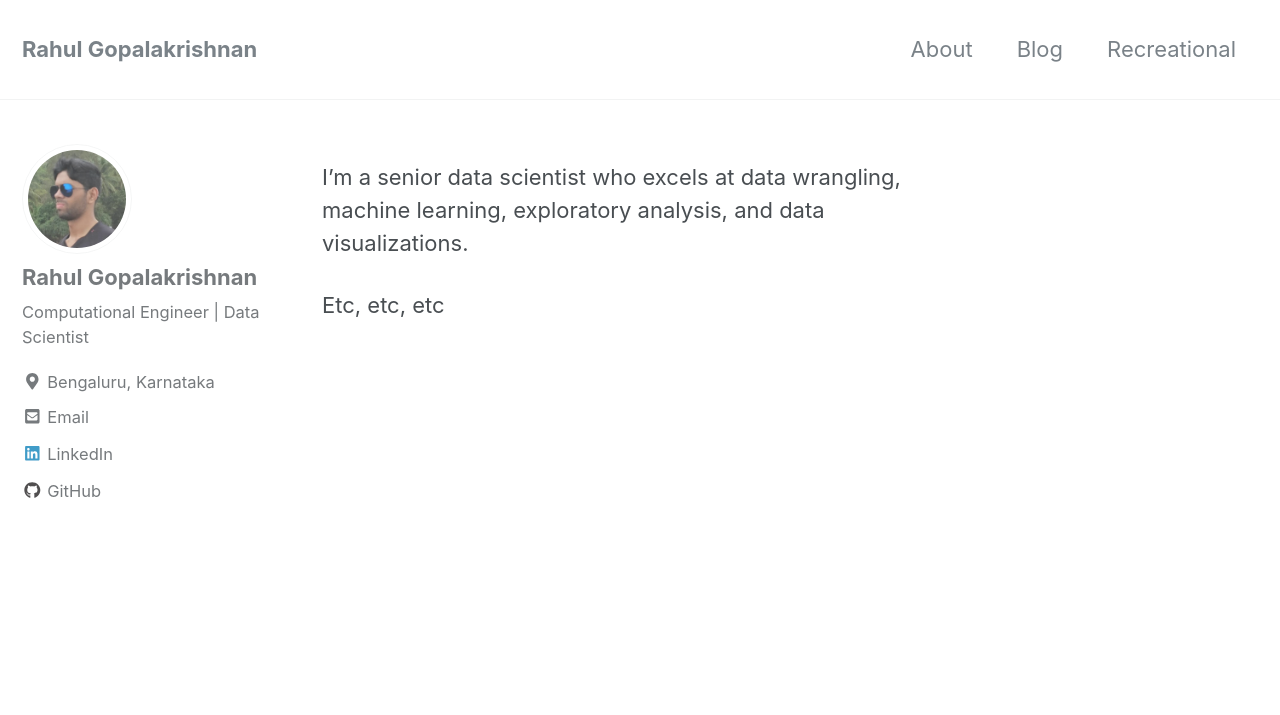
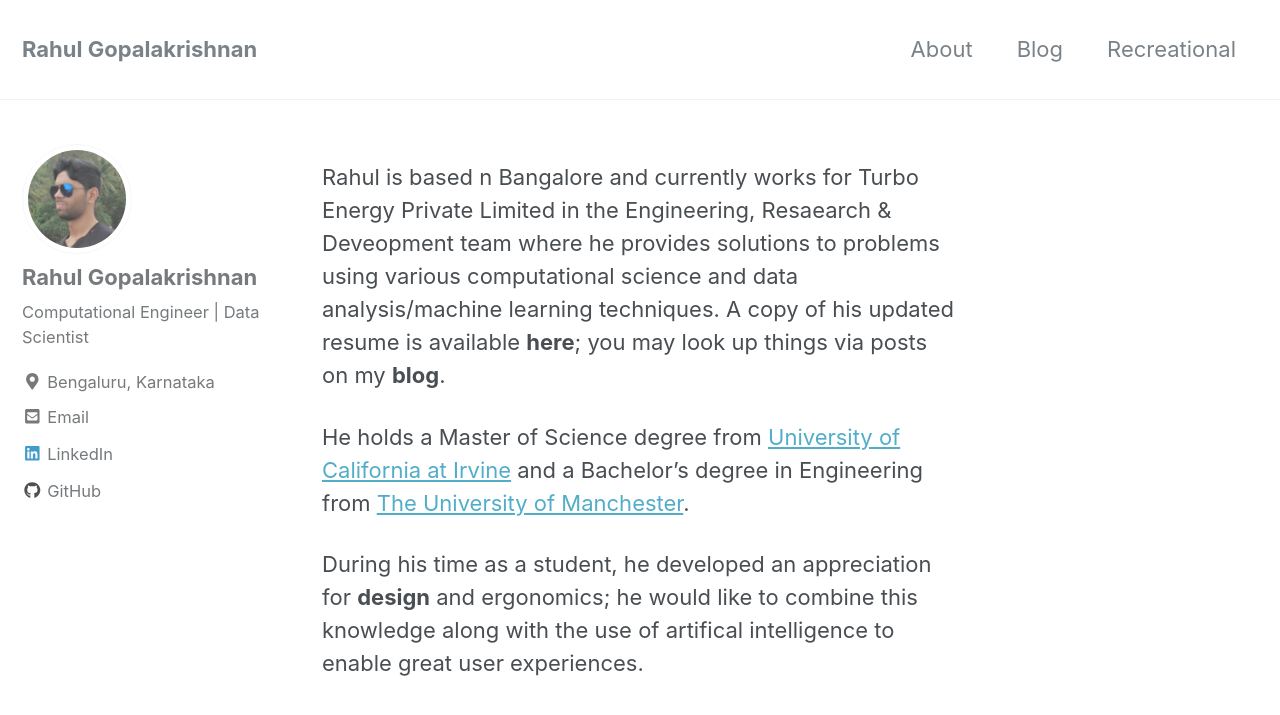
Before and after one commit to gopalrahulrg/gopalrahulrg.github.io, a Jekyll site: the page built from _pages/about.md, in a window 1280 px wide and 900 px high. Shown: the top 715 px of the window. Built offline with Jekyll 4.4.1, drawn with Linux system fonts in a browser that asks for light colours; nearby versions of some CDN libraries.

Commit message:
Update about.md

```diff
--- a/_pages/about.md
+++ b/_pages/about.md
@@ -4,6 +4,8 @@ permalink: /about/
 header:
 ---
 
-I'm a senior data scientist who excels at data wrangling, machine learning, exploratory analysis, and data visualizations.
+Rahul is based n Bangalore and currently works for Turbo Energy Private Limited in the Engineering, Resaearch & Deveopment team where he provides solutions to problems using various computational science and data analysis/machine learning techniques. A copy of his updated resume is available **here**; you may look up things via posts on my **blog**.
 
-Etc, etc, etc
+He holds a Master of Science degree from [University of California at Irvine](https://uci.edu/) and a Bachelor's degree in Engineering from [The University of Manchester](https://www.manchester.ac.uk/).
+
+During his time as a student, he developed an appreciation for **design** and ergonomics; he would like to combine this knowledge along with the use of artifical intelligence to enable great user experiences.
```
